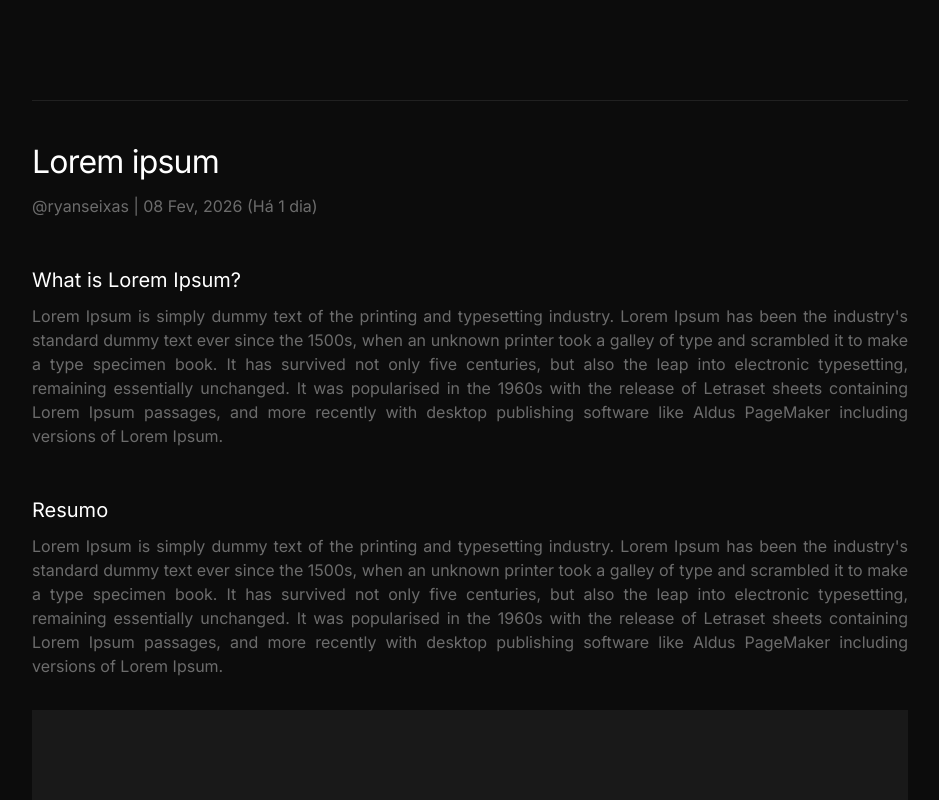
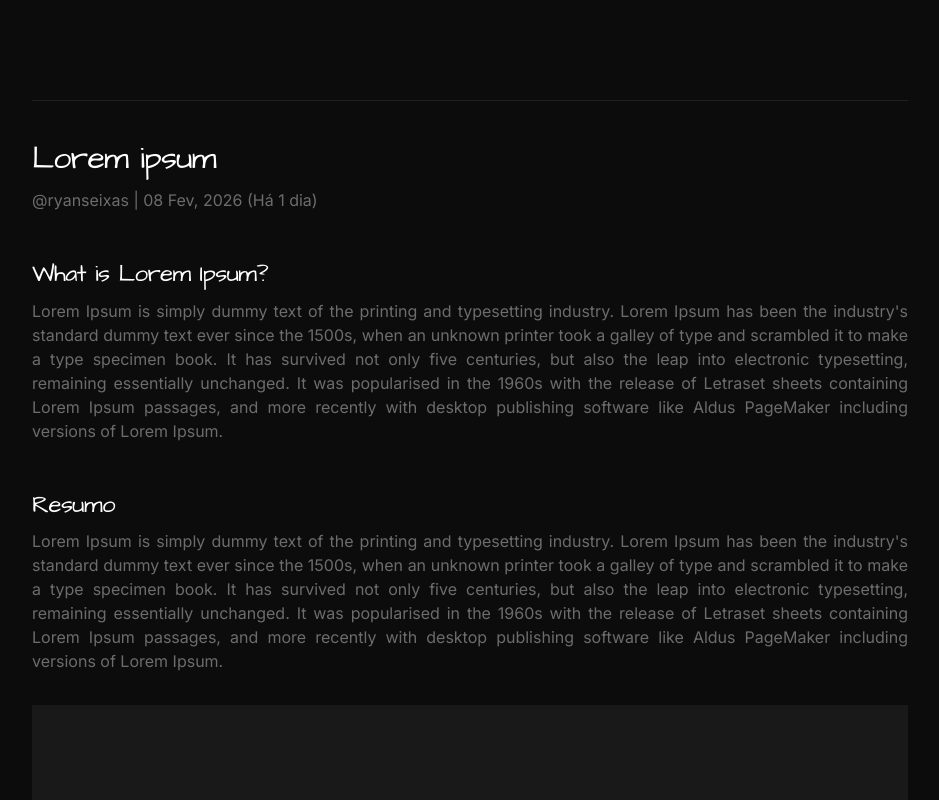
Before and after one commit to rayanseixas/portfolio, a Next.js app: page /project01 in a window 1280 px wide. Shown: the top 800 px of the page, without its empty margins (170-1109 px from the left). Built offline with nearby package versions, Linux system fonts and the light colour scheme.

Commit message:
font family added

```diff
--- a/src/app/globals.css
+++ b/src/app/globals.css
@@ -16,13 +16,15 @@
   --color-gray-700: #141414;
   --color-gray-800: #0c0c0c;
 
-  /* Fonts */
-  --font-primary: var(--font-primary), system-ui, -apple-system, BlinkMacSystemFont, 'Segoe UI',
-    sans-serif;
-
 }
 
 @theme {
+
+  /* Fonts */ /* Fonts */
+  --font-primary: var(--font-primary), system-ui, -apple-system, BlinkMacSystemFont, 'Segoe UI',
+  sans-serif;
+  --font-secondary: var(--font-secondary), system-ui, -apple-system, BlinkMacSystemFont, 'Segoe UI', sans-serif;
+
   /* Border */
   --color-border: var(--color-gray-500);
   --color-border-active: var(--color-white-500);
@@ -77,6 +79,4 @@
 
 body {
   background: var(--color-surface-default);
-  font-family: var(--font-primary);
-
 }
--- a/src/app/layout.tsx
+++ b/src/app/layout.tsx
@@ -1,5 +1,5 @@
 import './globals.css';
-import { Inter } from 'next/font/google'
+import { Inter, Architects_Daughter } from 'next/font/google'
 import type { Metadata } from 'next';
 
 export const metadata: Metadata = {
@@ -13,6 +13,12 @@ const primary = Inter({
   variable: '--font-primary',
 })
 
+const secondary = Architects_Daughter({
+  subsets: ['latin'],
+  weight: ['400'],
+  variable: '--font-secondary',
+})
+
 export default function RootLayout({
   children,
 }: Readonly<{
@@ -20,7 +26,7 @@ export default function RootLayout({
 }>) {
   return (
     <html lang="pt-BR">
-      <body className={`min-h-screen bg-background text-foreground antialiased ${primary.className}`}>
+      <body className={`min-h-screen bg-background text-foreground antialiased ${primary.variable} ${secondary.variable}`}>
         {children}
       </body>
     </html>
--- a/src/app/page.tsx
+++ b/src/app/page.tsx
@@ -1,9 +1,10 @@
 import ArticleContentContainer from "../compenents/article/article-content-container";
 import ArticleDivider from "../compenents/article/article-divider";
-import { ArticleHeading } from "../compenents/article/article-heading";
+import { ArticleHeading1 } from "../compenents/article/article-heading1";
 import { Highlight } from "../compenents/article/article-highlight";
 
 import ArticleText from "../compenents/article/article-text";
+import { ArticleHeading } from "../compenents/article/article-heading";
 
 import Card from "../compenents/card/card";
 
@@ -12,16 +13,16 @@ export default function Home() {
     <main className="flex min-h-screen items-center justify-center flex-col px-4 ">
       <ArticleContentContainer>
         <div>
-          <ArticleHeading variant="section" size="sm">Hoje</ArticleHeading>
+          <ArticleHeading hierarchy="h2" size="md">Hoje</ArticleHeading>
           <ArticleText>Atualmente sou Designer <Highlight variant="underline">UI/UX Pleno</Highlight> em uma empresa do ramo de Telecomunicação onde atuo principalmente <Highlight variant="underline">projetando sistemas</Highlight> de gerenciamento de leads, mensagens ativas e jornadas de clientes.</ArticleText>
         </div>
         <div>
-          <ArticleHeading variant="section" size="sm">Breve Histórico</ArticleHeading>
+          <ArticleHeading hierarchy="h2" size="md">Breve Histórico</ArticleHeading>
           <ArticleText>Em <Highlight variant="underline">2020</Highlight> me graduei em <Highlight variant="underline">Design Gráfico</Highlight> pela Faculdade Martha Falcão onde tive o primeiro contato com o estudo da <Highlight variant="underline">Experiência do Usuário</Highlight> e desde então venho focando meus estudos na área.</ArticleText>
           <ArticleText>Comecei a construir projetos web em <Highlight variant="underline">2016</Highlight>, quando ingressei no IFAM para cursar o Ensino Médio integrado ao <Highlight variant="underline">Técnico em Informática</Highlight>. Nesse período, tive uma base prática e teórica sobre construção de algoritmos e produtos digitais, utilizando principalmente a linguagem de programação PHP e Banco de Dados SQL.</ArticleText>
         </div>
         <div>
-          <ArticleHeading variant="section" size="sm">Trabalhos</ArticleHeading>
+          <ArticleHeading hierarchy="h2" size="md">Playground</ArticleHeading>
         </div>
         <ArticleDivider />
         <div className="flex flex-wrap gap-2.5 w-full">
--- a/src/app/project01/page.tsx
+++ b/src/app/project01/page.tsx
@@ -9,15 +9,15 @@ export default function Project01() {
       <ArticleContentContainer>
         <ArticleDivider />
         <div>
-          <ArticleHeading variant="hero" size="md">Lorem ipsum</ArticleHeading>
+          <ArticleHeading hierarchy="h1" size="lg">Lorem ipsum</ArticleHeading>
           <ArticleText>@ryanseixas | 08 Fev, 2026 (Há 1 dia)</ArticleText>
         </div>
         <div>
-          <ArticleHeading variant="section" size="sm">What is Lorem Ipsum?</ArticleHeading>
+          <ArticleHeading hierarchy="h3" size="md">What is Lorem Ipsum?</ArticleHeading>
           <ArticleText>Lorem Ipsum is simply dummy text of the printing and typesetting industry. Lorem Ipsum has been the industry's standard dummy text ever since the 1500s, when an unknown printer took a galley of type and scrambled it to make a type specimen book. It has survived not only five centuries, but also the leap into electronic typesetting, remaining essentially unchanged. It was popularised in the 1960s with the release of Letraset sheets containing Lorem Ipsum passages, and more recently with desktop publishing software like Aldus PageMaker including versions of Lorem Ipsum.</ArticleText>
         </div>
         <div>
-          <ArticleHeading variant="section" size="sm">Resumo</ArticleHeading>
+          <ArticleHeading hierarchy="h3" size="md">Resumo</ArticleHeading>
           <ArticleText>Lorem Ipsum is simply dummy text of the printing and typesetting industry. Lorem Ipsum has been the industry's standard dummy text ever since the 1500s, when an unknown printer took a galley of type and scrambled it to make a type specimen book. It has survived not only five centuries, but also the leap into electronic typesetting, remaining essentially unchanged. It was popularised in the 1960s with the release of Letraset sheets containing Lorem Ipsum passages, and more recently with desktop publishing software like Aldus PageMaker including versions of Lorem Ipsum.</ArticleText>
         </div>
         <div className="bg-surface-subtle-active w-full h-[400px] mt-8"></div>
--- a/src/compenents/article/article-divider.tsx
+++ b/src/compenents/article/article-divider.tsx
@@ -4,7 +4,7 @@ type ArticleDividerProps = {
 
 export default function ArticleDivider({ className }: ArticleDividerProps) {
   return (
-    <div className={['py-[40px]', className].filter(Boolean).join(' ')}>
+    <div className={['py-inner-xl', className].filter(Boolean).join(' ')}>
       <div className="h-px w-full bg-border" />
     </div>
   );
--- a/src/compenents/article/article-heading.tsx
+++ b/src/compenents/article/article-heading.tsx
@@ -1,54 +1,24 @@
 import { tv, type VariantProps } from 'tailwind-variants';
 
-type HeadingHierarchy = 'h1' | 'h2' | 'h3' | 'h4' | 'h5' | 'h6';
+type HeadingHierarchy =
+  | 'h1'
+  | 'h2'
+  | 'h3'
+  | 'h4'
+  | 'h5'
+  | 'h6';
 
 const heading = tv({
-  base: '',
+  base: 'text-text-headline font-secondary font-medium tracking-tight',
   variants: {
-    variant: {
-      hero: 'text-text-headline tracking-tight',
-      section: 'text-text-headline mt-12',
-      eyebrow: 'text-text-body uppercase tracking-[0.2em]',
-    },
     size: {
-      md: '',
-      sm: '',
+      xl: 'text-[40px] leading-[1.1]',
+      lg: 'text-[32px] leading-[1.15]',
+      md: 'text-[24px] leading-[1.2] mt-12',
+      sm: 'text-[20px] leading-[1.3]',
     },
   },
-  compoundVariants: [
-    {
-      variant: 'hero',
-      size: 'md',
-      class: 'text-2xl md:text-[32px]',
-    },
-    {
-      variant: 'hero',
-      size: 'sm',
-      class: 'text-3xl md:text-4xl',
-    },
-    {
-      variant: 'section',
-      size: 'md',
-      class: 'text-xl md:text-2xl',
-    },
-    {
-      variant: 'section',
-      size: 'sm',
-      class: 'text-xl md:text-xl',
-    },
-    {
-      variant: 'eyebrow',
-      size: 'md',
-      class: 'text-sm md:text-base',
-    },
-    {
-      variant: 'eyebrow',
-      size: 'sm',
-      class: 'text-xs md:text-sm',
-    },
-  ],
   defaultVariants: {
-    variant: 'hero',
     size: 'md',
   },
 });
@@ -59,23 +29,16 @@ type ArticleHeadingProps = {
   className?: string;
 } & VariantProps<typeof heading>;
 
-function getDefaultHierarchy(variant: NonNullable<ArticleHeadingProps['variant']>): HeadingHierarchy {
-  if (variant === 'section') return 'h2';
-  if (variant === 'eyebrow') return 'h3';
-  return 'h1';
-}
-
 export function ArticleHeading({
-  hierarchy,
-  variant,
+  hierarchy = 'h2',
   size,
   children,
   className,
 }: ArticleHeadingProps) {
-  const Tag = hierarchy ?? getDefaultHierarchy(variant ?? 'hero');
+  const Tag = hierarchy;
 
   return (
-    <Tag className={heading({ variant, size, className })}>
+    <Tag className={heading({ size, className })}>
       {children}
     </Tag>
   );
--- /dev/null
+++ b/src/compenents/article/article-heading1.tsx
@@ -0,0 +1,82 @@
+import { tv, type VariantProps } from 'tailwind-variants';
+
+type HeadingHierarchy = 'h1' | 'h2' | 'h3' | 'h4' | 'h5' | 'h6';
+
+const heading = tv({
+  base: '',
+  variants: {
+    variant: {
+      hero: 'text-text-headline tracking-tight',
+      section: 'text-text-headline mt-12',
+      eyebrow: 'text-text-body uppercase tracking-[0.2em]',
+    },
+    size: {
+      md: '',
+      sm: '',
+    },
+  },
+  compoundVariants: [
+    {
+      variant: 'hero',
+      size: 'md',
+      class: 'text-2xl md:text-[32px]',
+    },
+    {
+      variant: 'hero',
+      size: 'sm',
+      class: 'text-3xl md:text-4xl',
+    },
+    {
+      variant: 'section',
+      size: 'md',
+      class: 'text-xl md:text-2xl',
+    },
+    {
+      variant: 'section',
+      size: 'sm',
+      class: 'text-xl md:text-xl',
+    },
+    {
+      variant: 'eyebrow',
+      size: 'md',
+      class: 'text-sm md:text-base',
+    },
+    {
+      variant: 'eyebrow',
+      size: 'sm',
+      class: 'text-xs md:text-sm',
+    },
+  ],
+  defaultVariants: {
+    variant: 'hero',
+    size: 'md',
+  },
+});
+
+type ArticleHeadingProps = {
+  hierarchy?: HeadingHierarchy;
+  children?: React.ReactNode;
+  className?: string;
+} & VariantProps<typeof heading>;
+
+function getDefaultHierarchy(variant: NonNullable<ArticleHeadingProps['variant']>): HeadingHierarchy {
+  if (variant === 'section') return 'h2';
+  if (variant === 'eyebrow') return 'h3';
+  return 'h1';
+}
+
+export function ArticleHeading1({
+  hierarchy,
+  variant,
+  size,
+  children,
+  className,
+}: ArticleHeadingProps) {
+  const Tag = hierarchy ?? getDefaultHierarchy(variant ?? 'hero');
+
+  return (
+    <Tag className={heading({ variant, size, className })}>
+      {children}
+    </Tag>
+  );
+}
--- a/src/compenents/article/article-text.tsx
+++ b/src/compenents/article/article-text.tsx
@@ -4,7 +4,7 @@ type ArticleTextProps = {
 
 export default function ArticleText({ children }: ArticleTextProps) {
   return (
-    <p className="text-text-body font-secondary text-md mt-2.5 text-justify">
+    <p className="text-text-body font-primary text-md mt-2.5 text-justify">
       {children}
     </p>
   );
```
Also changed, not shown: 1 other file (tests, documents, lock files or other folders).
